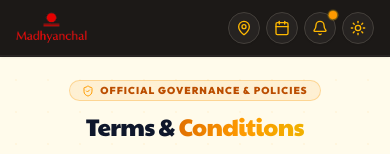
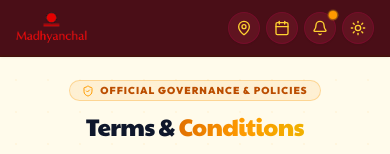
Before and after one commit to iamsayan/madhyanchal, a Next.js app: page /terms in a window 390 px wide. Shown: the top 154 px of the page. Built offline with nearby package versions, Linux system fonts and the light colour scheme; no server answers.

Commit message:
feat: implement gallery slider component, native modal UI, and shared layout components with routing context

```diff
--- a/src/app/(routes)/contact-us/page.tsx
+++ b/src/app/(routes)/contact-us/page.tsx
@@ -1,4 +1,8 @@
-import type { Metadata } from 'next';
+import type { Metadata, Viewport } from 'next';
+
+export const viewport: Viewport = {
+  themeColor: '#4a0e17',
+};
 
 import { ContactForm } from '@/components/features/contact-form';
 import { PageLayout } from '@/components/layout/page-layout';
--- a/src/components/layout/header.tsx
+++ b/src/components/layout/header.tsx
@@ -9,13 +9,13 @@ import { cn } from '@/lib/utils';
 import { sendGTMEvent } from '@next/third-parties/google';
 import { Calendar, MapPin, ChevronLeft, Bell } from 'lucide-react';
 
-import { useIsDurgaPuja } from '@/hooks/use-is-durga-puja';
+import { useRouteContext } from '@/hooks/use-route-context';
 
 export function Header() {
   const pathname = usePathname();
   const [scrolled, setScrolled] = useState(false);
 
-  const isDurgaPuja = useIsDurgaPuja();
+  const { isDurgaPuja, isCommon } = useRouteContext();
 
   useEffect(() => {
     sendGTMEvent({ event: 'page_view', value: pathname });
@@ -55,7 +55,9 @@ export function Header() {
     <header
       className={cn(
         'fixed inset-x-0 top-0 z-50 w-full transition-all duration-300',
-        isDurgaPuja
+        isCommon
+          ? 'border-b border-amber-950/40 bg-[#4a0e17] text-white lg:border-transparent lg:bg-transparent'
+          : isDurgaPuja
             ? 'border-b border-white/10 bg-[#0c1930] text-white lg:border-transparent lg:bg-transparent'
             : 'border-b border-stone-800 bg-[#1c1917] text-white lg:border-transparent lg:bg-transparent',
         scrolled
@@ -186,7 +188,9 @@ export function Header() {
       <div
         className={cn(
           'flex h-[calc(3.5rem+env(safe-area-inset-top,0px))] items-center justify-between px-4 pt-[env(safe-area-inset-top,0px)] shadow-sm transition-all duration-300 lg:hidden',
-          isDurgaPuja
+          isCommon
+            ? 'border-b border-amber-950/40 bg-[#4a0e17] text-white'
+            : isDurgaPuja
               ? 'border-b border-white/10 bg-[#0c1930] text-white'
               : 'border-b border-stone-800 bg-[#1c1917] text-white'
         )}
@@ -216,7 +220,9 @@ export function Header() {
             rel="noopener noreferrer"
             className={cn(
               'flex h-8 w-8 shrink-0 items-center justify-center rounded-full border shadow-xs backdrop-blur-xl transition-all active:scale-90',
-              isDurgaPuja
+              isCommon
+                ? 'border-rose-900/50 bg-[#631422]/90 text-amber-300 hover:bg-[#781a2b]'
+                : isDurgaPuja
                   ? 'border-white/15 bg-[#132342]/90 text-amber-400 hover:bg-[#1a2d52]'
                   : 'border-stone-700 bg-stone-800/80 text-amber-400 hover:bg-stone-800'
             )}
@@ -228,7 +234,9 @@ export function Header() {
             href={isDurgaPuja ? '/durgapuja/schedule' : '/schedule'}
             className={cn(
               'flex h-8 w-8 shrink-0 items-center justify-center rounded-full border shadow-xs backdrop-blur-xl transition-all active:scale-90',
-              isDurgaPuja
+              isCommon
+                ? 'border-rose-900/50 bg-[#631422]/90 text-amber-300 hover:bg-[#781a2b]'
+                : isDurgaPuja
                   ? 'border-white/15 bg-[#132342]/90 text-amber-400 hover:bg-[#1a2d52]'
                   : 'border-stone-700 bg-stone-800/80 text-amber-400 hover:bg-stone-800'
             )}
@@ -240,7 +248,9 @@ export function Header() {
             href="/notice"
             className={cn(
               'relative flex h-8 w-8 shrink-0 items-center justify-center rounded-full border shadow-xs backdrop-blur-xl transition-all active:scale-90',
-              isDurgaPuja
+              isCommon
+                ? 'border-rose-900/50 bg-[#631422]/90 text-amber-300 hover:bg-[#781a2b]'
+                : isDurgaPuja
                   ? 'border-white/15 bg-[#132342]/90 text-amber-400 hover:bg-[#1a2d52]'
                   : 'border-stone-700 bg-stone-800/80 text-amber-400 hover:bg-stone-800',
               pathname === '/notice' &&
@@ -258,11 +268,13 @@ export function Header() {
           <ThemeToggle
             className={cn(
               'h-8 w-8 shadow-xs backdrop-blur-xl active:scale-90',
-              isDurgaPuja
+              isCommon
+                ? 'border-rose-900/50 bg-[#631422]/90 text-amber-300 hover:bg-[#781a2b]'
+                : isDurgaPuja
                   ? 'border-white/15 bg-[#132342]/90 text-amber-400 hover:bg-[#1a2d52]'
                   : 'border-stone-700 bg-stone-800/80 text-amber-400 hover:bg-stone-800'
             )}
-            iconClassName={isDurgaPuja ? 'text-amber-400' : 'text-amber-400'}
+            iconClassName={isCommon ? 'text-amber-300' : isDurgaPuja ? 'text-amber-400' : 'text-amber-400'}
           />
         </div>
       </div>
--- a/src/components/layout/mobile-nav.tsx
+++ b/src/components/layout/mobile-nav.tsx
@@ -27,7 +27,7 @@ import {
 import { cn } from '@/lib/utils';
 import { sendGTMEvent } from '@next/third-parties/google';
 
-import { useIsDurgaPuja } from '@/hooks/use-is-durga-puja';
+import { useRouteContext } from '@/hooks/use-route-context';
 
 export function MobileNavDock() {
   const pathname = usePathname();
@@ -37,7 +37,7 @@ export function MobileNavDock() {
   >([]);
 
   const currentYear = new Date().getFullYear();
-  const isDurgaPuja = useIsDurgaPuja();
+  const { isDurgaPuja, isCommon } = useRouteContext();
   const [isStandalone, setIsStandalone] = useState(false);
 
   // Check if app is running in Standalone PWA mode or already installed using pwa-install properties
@@ -271,7 +271,9 @@ export function MobileNavDock() {
               transition={{ duration: 0.18, ease: 'easeOut' }}
               className={cn(
                 'fixed inset-0 cursor-pointer backdrop-blur-md transition-colors duration-300',
-                isDurgaPuja
+                isCommon
+                  ? 'bg-gradient-to-b from-[#4a0e17]/90 via-[#4a0e17]/70 to-[#4a0e17]/60'
+                  : isDurgaPuja
                   ? 'bg-gradient-to-b from-[#0c1930]/90 via-[#0c1930]/70 to-[#0c1930]/60'
                   : 'bg-gradient-to-b from-[#1c1917]/90 via-[#1c1917]/70 to-stone-950/60'
               )}
--- a/src/components/layout/page-breadcrumb.tsx
+++ b/src/components/layout/page-breadcrumb.tsx
@@ -4,7 +4,7 @@ import Link from 'next/link';
 import { usePathname } from 'next/navigation';
 import { ChevronRight } from 'lucide-react';
 
-import { useIsDurgaPuja } from '@/hooks/use-is-durga-puja';
+import { useRouteContext } from '@/hooks/use-route-context';
 
 interface PageBreadcrumbProps {
   currentNav: string;
@@ -12,7 +12,7 @@ interface PageBreadcrumbProps {
 
 export function PageBreadcrumb({ currentNav }: PageBreadcrumbProps) {
   const pathname = usePathname();
-  const isDurgaPuja = useIsDurgaPuja();
+  const { isDurgaPuja } = useRouteContext();
 
   if (pathname === '/durgapuja') {
     return null;
--- a/src/components/shared/gallery-slider.tsx
+++ b/src/components/shared/gallery-slider.tsx
@@ -18,7 +18,7 @@ import {
   ZoomIn,
 } from 'lucide-react';
 
-import { useIsDurgaPuja } from '@/hooks/use-is-durga-puja';
+import { useRouteContext } from '@/hooks/use-route-context';
 
 interface GallerySliderProps {
   slides?: Asset[];
@@ -29,7 +29,7 @@ export function GallerySlider({
   slides = [],
   layout = 'responsive',
 }: GallerySliderProps) {
-  const isDurgaPuja = useIsDurgaPuja();
+  const { isDurgaPuja } = useRouteContext();
 
   const [selectedIndex, setSelectedIndex] = useState<number | null>(null);
   const [isMounted, setIsMounted] = useState(false);
--- a/src/components/ui/native-modal.tsx
+++ b/src/components/ui/native-modal.tsx
@@ -6,7 +6,7 @@ import Link from 'next/link';
 import { AnimatePresence, motion } from 'framer-motion';
 import { BorderBeam } from '@/components/ui/border-beam';
 import { cn, hasBengaliText } from '@/lib/utils';
-import { useIsDurgaPuja } from '@/hooks/use-is-durga-puja';
+import { useRouteContext } from '@/hooks/use-route-context';
 import {
   Check,
   CheckCircle2,
@@ -64,7 +64,7 @@ export function NativeModal({
   const [mounted, setMounted] = useState(false);
   const [copiedIndex, setCopiedIndex] = useState<number | null>(null);
 
-  const isDurgaPuja = useIsDurgaPuja();
+  const { isDurgaPuja } = useRouteContext();
 
   useEffect(() => {
     setMounted(true);
--- a/src/hooks/use-is-durga-puja.ts
+++ /dev/null
@@ -1,12 +0,0 @@
-'use client';
-
-import { usePathname } from 'next/navigation';
-
-/**
- * Custom hook to detect if the current active route is part of the Durga Puja festival section.
- * @returns boolean - true if current path starts with '/durgapuja', false otherwise.
- */
-export function useIsDurgaPuja(): boolean {
-  const pathname = usePathname();
-  return Boolean(pathname?.startsWith('/durgapuja'));
-}
--- /dev/null
+++ b/src/hooks/use-route-context.ts
@@ -0,0 +1,45 @@
+'use client';
+
+import { usePathname } from 'next/navigation';
+
+export const COMMON_ROUTES = [
+  '/notice',
+  '/contact-us',
+  '/privacy-policy',
+  '/terms',
+  '/services',
+];
+
+export interface RouteContext {
+  isDurgaPuja: boolean;
+  isCommon: boolean;
+  isMainHome: boolean;
+  section: 'durga' | 'common' | 'main';
+}
+
+/**
+ * Single comprehensive hook to manage route classification across Durga Puja, Common Pages, and Main site.
+ */
+export function useRouteContext(): RouteContext {
+  const pathname = usePathname() || '';
+
+  const isDurgaPuja = pathname.startsWith('/durgapuja');
+  const isCommon = COMMON_ROUTES.some(
+    (route) => pathname === route || pathname.startsWith(route + '/')
+  );
+  const isMainHome = pathname === '/';
+
+  let section: 'durga' | 'common' | 'main' = 'main';
+  if (isDurgaPuja) {
+    section = 'durga';
+  } else if (isCommon) {
+    section = 'common';
+  }
+
+  return {
+    isDurgaPuja,
+    isCommon,
+    isMainHome,
+    section,
+  };
+}
```
Lines whose indentation alone changed are shown as unchanged.
